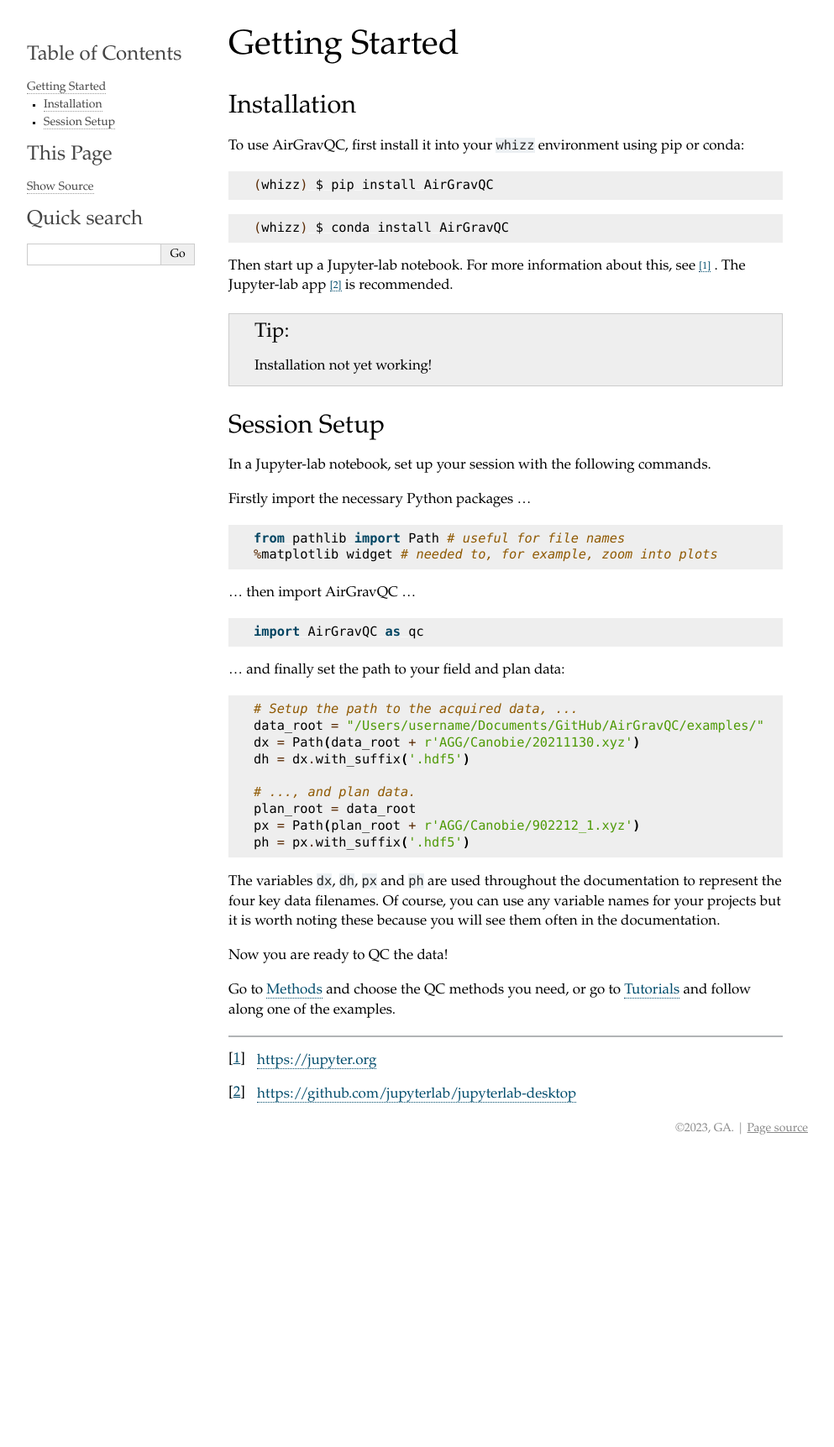
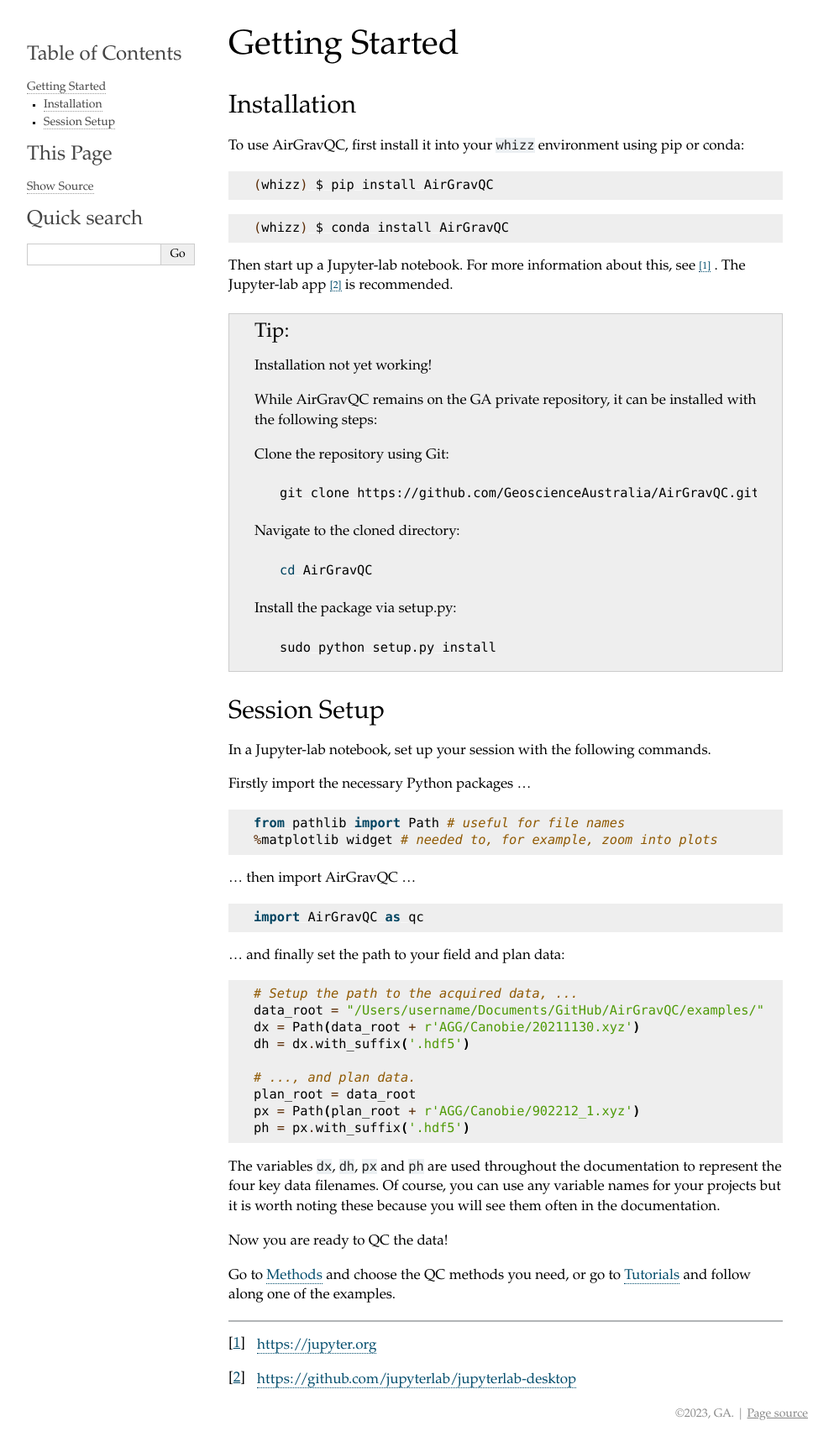
Before and after one commit to GeoscienceAustralia/galileoQC, a Sphinx documentation site: the page built from docs/source/starting.md, in a window 1280 px wide. Shown: the whole page at 84% size, without its empty margins (148-1141 px from the left). Built offline with Sphinx 7.4.7, drawn with Linux system fonts in a browser that asks for light colours; pages that are not in the unit, such as notebooks, are missing from menus; before the commit the page ends 1383 px from its top, so only the background shows below that.

Commit message:
minor doc improvements

````diff
--- a/docs/source/starting.md
+++ b/docs/source/starting.md
@@ -16,6 +16,24 @@ Then start up a Jupyter-lab notebook. For more information about this, see [^Jup
 
 :::{tip}
 Installation not yet working!
+
+While AirGravQC remains on the GA private repository, it can be installed with the following steps:
+
+Clone the repository using Git:
+
+```bash
+git clone https://github.com/GeoscienceAustralia/AirGravQC.git
+```
+Navigate to the cloned directory:
+
+```bash
+cd AirGravQC
+```
+Install the package via setup.py:
+
+```bash
+sudo python setup.py install
+```
 :::
 
 ## Session Setup
````
Also changed, not shown: 1 other file.
